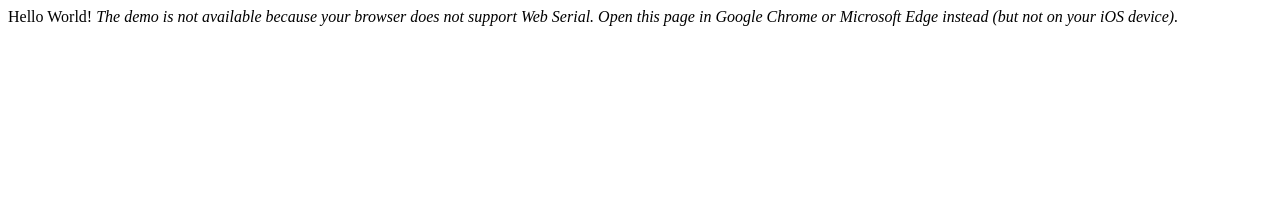
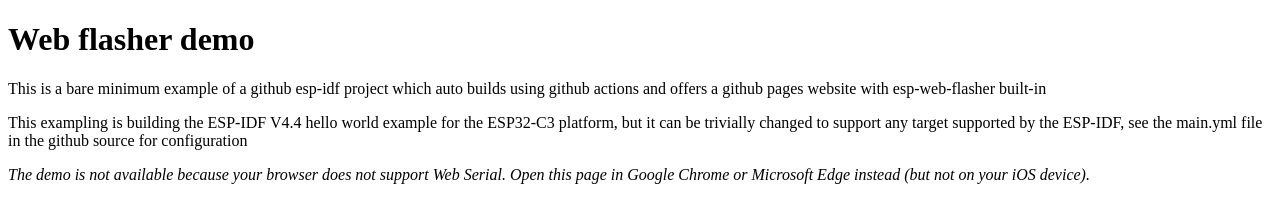
Before and after one commit to MAWoodMain/esp-idf-actions, a plain HTML site: page pages/index.html in a window 1280 px wide. Drawn offline with Linux system fonts and the light colour scheme; a script that the page names is missing.

Commit message:
Added more relevant text to the website

```diff
--- a/pages/index.html
+++ b/pages/index.html
@@ -12,7 +12,9 @@
         </script>
     </head>
     <body>
-        Hello World!
+    <h1>Web flasher demo</h1>
+        <p>This is a bare minimum example of a github esp-idf project which auto builds using github actions and offers a github pages website with esp-web-flasher built-in</p>
+        <p>This exampling is building the ESP-IDF V4.4 hello world example for the ESP32-C3 platform, but it can be trivially changed to support any target supported by the ESP-IDF, see the main.yml file in the github source for configuration</p>
 
         <esp-web-install-button manifest="manifest.json">
             <i slot="unsupported">
```
